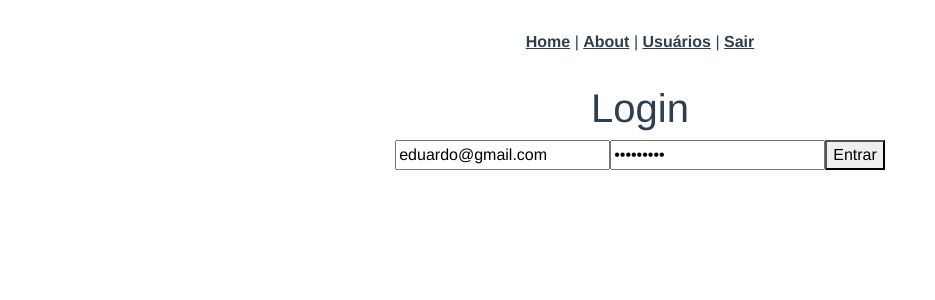
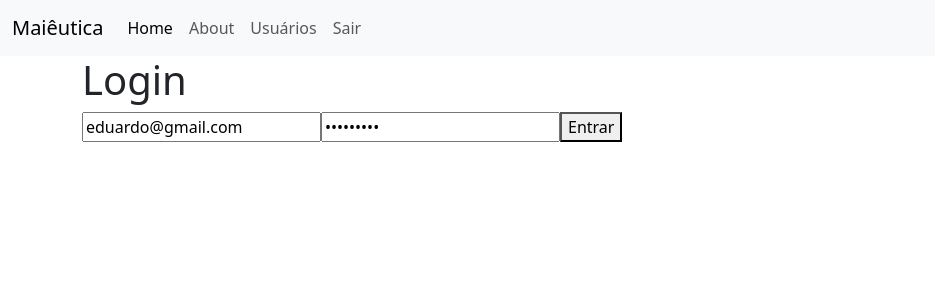
Before and after one commit to fabiovige/maieutica-novo-frontend, a Vue app: page /login in a window 1280 px wide. Shown: the top 300 px of the page, without its empty margins (0-935 px from the left). Built offline with nearby package versions, Linux system fonts and the light colour scheme.

Commit message:
feat: adicionando navbar ao menu

```diff
--- a/src/App.vue
+++ b/src/App.vue
@@ -1,10 +1,37 @@
 <template>
-  <nav>
-    <router-link to="/">Home</router-link> |
-    <router-link to="/about">About</router-link> |
-    <router-link to="/users">Usuários</router-link> |
-    <a href="#" @click.prevent="handlerLogout">Sair</a>
+  <nav class="navbar navbar-expand-lg bg-body-tertiary">
+    <div class="container-fluid">
+      <a class="navbar-brand" href="#">Maiêutica</a>
+      <button
+        class="navbar-toggler"
+        type="button"
+        data-bs-toggle="collapse"
+        data-bs-target="#navbarNavDropdown"
+        aria-controls="navbarNavDropdown"
+        aria-expanded="false"
+        aria-label="Toggle navigation"
+      >
+        <span class="navbar-toggler-icon"></span>
+      </button>
+      <div class="collapse navbar-collapse" id="navbarNavDropdown">
+        <ul class="navbar-nav">
+          <li class="nav-item">
+            <router-link class="nav-link active" to="/">Home</router-link>
+          </li>
+          <li class="nav-item">
+            <router-link class="nav-link" to="/about">About</router-link>
+          </li>
+          <li class="nav-item">
+            <router-link class="nav-link" to="/users">Usuários</router-link>
+          </li>
+          <li class="nav-item">
+            <a href="#" class="nav-link" @click.prevent="handlerLogout">Sair</a>
+          </li>
+        </ul>
+      </div>
+    </div>
   </nav>
+
   <div class="container">
     <router-view />
   </div>
@@ -14,48 +41,28 @@
 import { mapActions } from "vuex";
 
 export default {
+  data() {
+    return {
+      isLogado: false,
+    };
+  },
   methods: {
     ...mapActions("user", ["logout"]),
     async handlerLogout() {
       try {
         const token = localStorage.getItem("token");
-        console.log(token);
-        if (!token) {
-          console.error("Token não encontrado, redirecionando para o login...");
+        if (token) {
+          await this.logout();
           this.$router.push({ name: "login" });
-          return;
         }
-
-        await this.logout();
         this.$router.push({ name: "login" });
       } catch (error) {
         console.log(error.response.data);
         console.log(error.message);
+        localStorage.removeItem("token"); // remove no client
+        this.$router.push({ name: "login" });
       }
     },
   },
 };
 </script>
-
-<style>
-#app {
-  font-family: Avenir, Helvetica, Arial, sans-serif;
-  -webkit-font-smoothing: antialiased;
-  -moz-osx-font-smoothing: grayscale;
-  text-align: center;
-  color: #2c3e50;
-}
-
-nav {
-  padding: 30px;
-}
-
-nav a {
-  font-weight: bold;
-  color: #2c3e50;
-}
-
-nav a.router-link-exact-active {
-  color: #42b983;
-}
-</style>
--- a/src/components/users/UserList.vue
+++ b/src/components/users/UserList.vue
@@ -1,7 +1,7 @@
 <template>
   <div class="row">
     <div class="col-12">
-      <h2 class="mb-3">Lista de Usuários</h2>
+      <h2 class="mb-3">Gerenciamento de Usuários</h2>
       <table
         class="table table-striped table-bordered table-hover table-responsive"
       >
@@ -81,7 +81,6 @@ export default {
     },
   },
   created() {
-    console.log("created");
     this.fetchUsers(); // Chamar a ação para buscar os usuários ao montar o componente
   },
 };
--- a/vue.config.js
+++ b/vue.config.js
@@ -1,3 +1,4 @@
+const webpack = require("webpack");
 const { defineConfig } = require("@vue/cli-service");
 
 module.exports = defineConfig({
@@ -10,4 +11,14 @@ module.exports = defineConfig({
       },
     },
   },
+
+  // Adicionar as feature flags do Vue para resolver o erro de hidratação
+  configureWebpack: {
+    plugins: [
+      new webpack.DefinePlugin({
+        __VUE_PROD_DEVTOOLS__: JSON.stringify(false), // Desabilita o Vue Devtools em produção
+        __VUE_PROD_HYDRATION_MISMATCH_DETAILS__: JSON.stringify(false), // Desabilita o aviso de hidratação
+      }),
+    ],
+  },
 });
```
